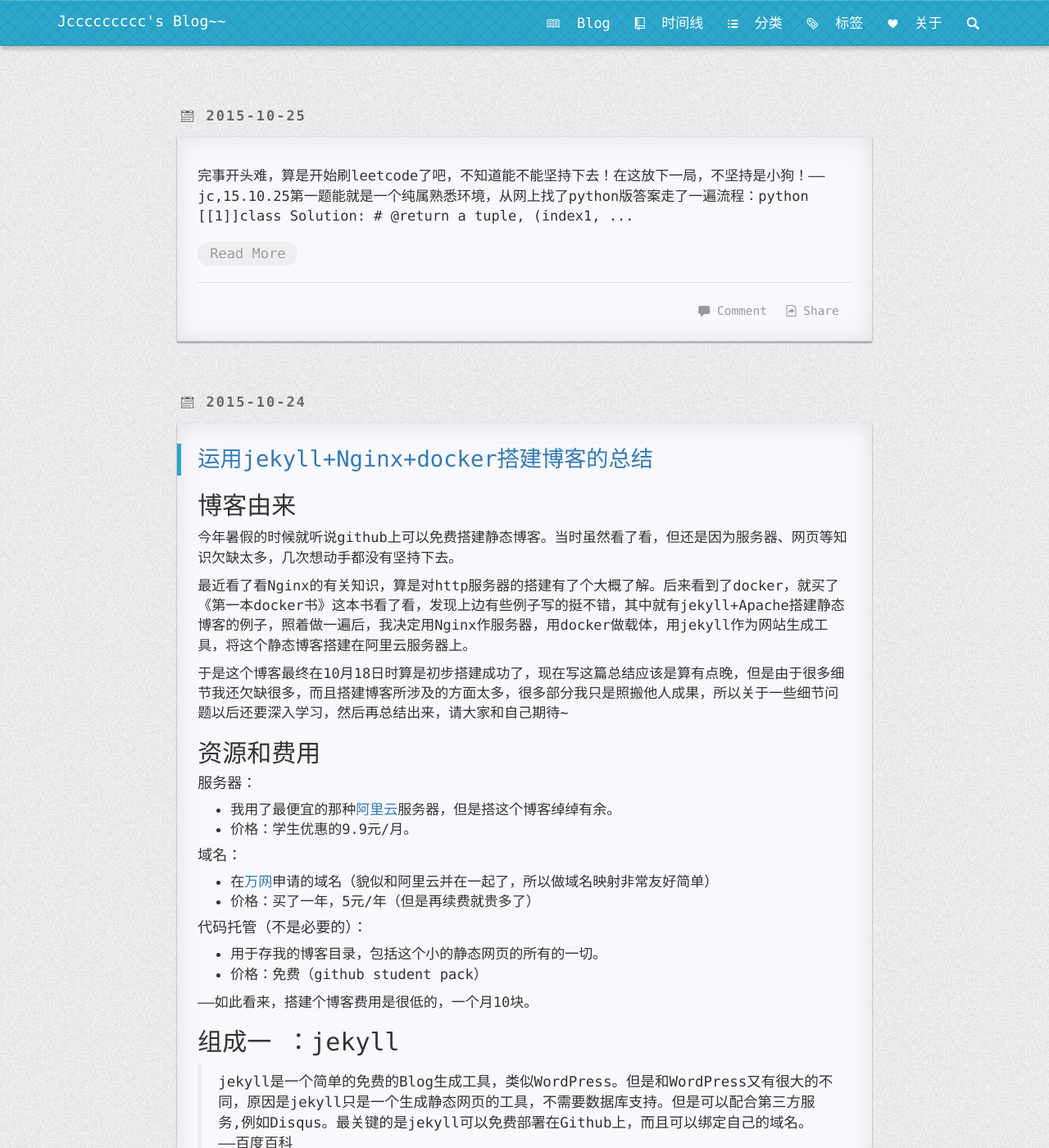
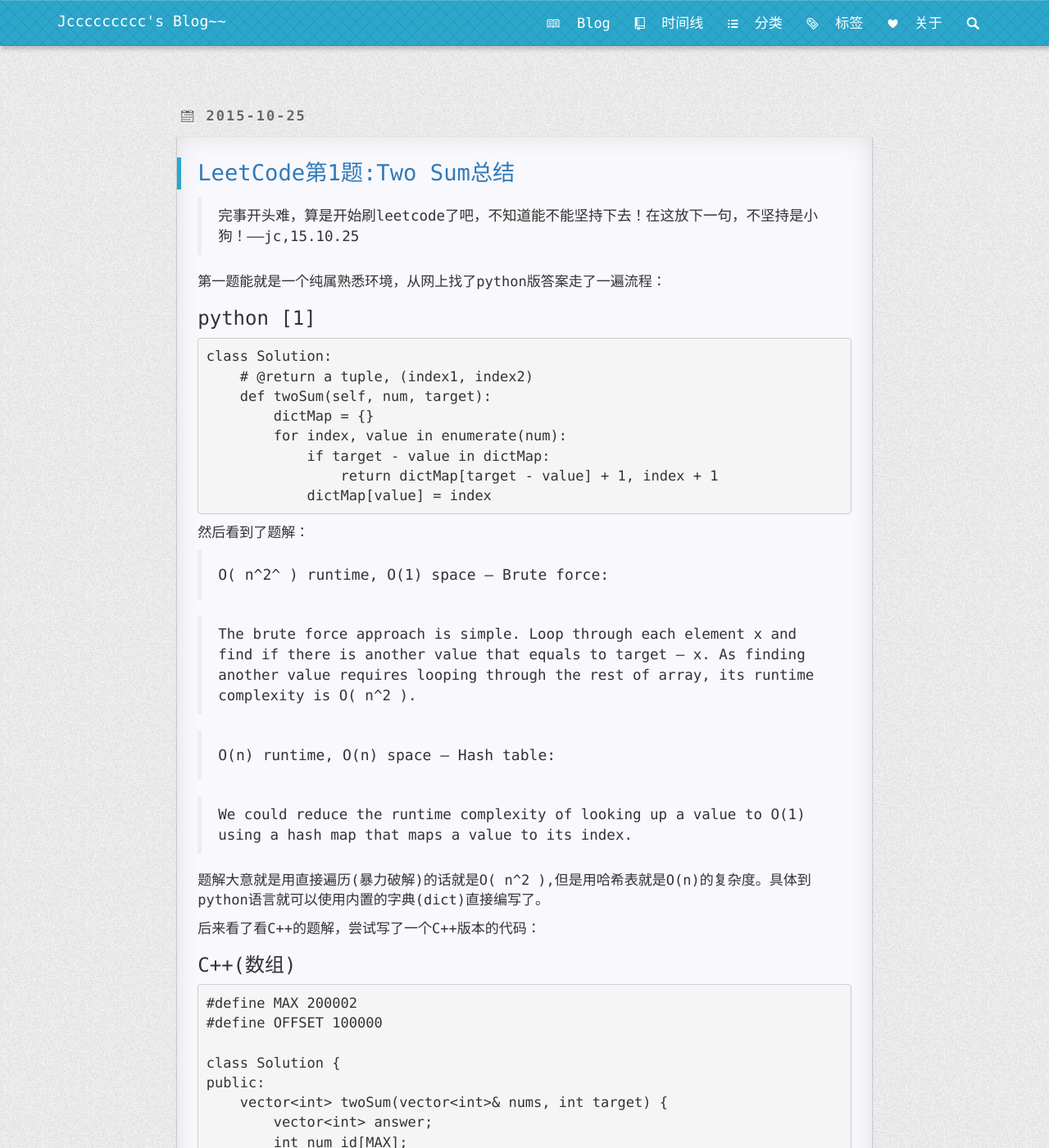
Before and after one commit to zhangjaycee/blog, a Jekyll site: the page built from index.html, in a window 1280 px wide and 1400 px high. Shown: the whole window at 82% size. Built offline with Jekyll 4.4.1, drawn with Linux system fonts in a browser that asks for light colours; nearby versions of some CDN libraries; Markdown is read by kramdown in place of the engine named in the settings; the list of posts is cut into pages by our own code; comment, search, counter and statistics services are not loaded; some of the changed text lies outside the part shown.

Commit message:
update a post

```diff
--- a/_posts/2015-10-25-leetcode_1_2sum.md
+++ b/_posts/2015-10-25-leetcode_1_2sum.md
@@ -1,15 +1,15 @@
 ---
 layout: post
-title: [LeetCode]第1题:Two Sum总结
+title: LeetCode第1题:Two Sum总结
 tags: leetcode 算法 map python c++
 categories: LeetCode
 ---
 
-> 完事开头难，算是开始刷leetcode了吧，不知道能不能坚持下去！在这放下一局，不坚持是小狗！——jc,15.10.25
+> 完事开头难，算是开始刷leetcode了吧，不知道能不能坚持下去！在这放下一句，不坚持是小狗！——jc,15.10.25
 
 第一题能就是一个纯属熟悉环境，从网上找了python版答案走了一遍流程：
 
-##### python [[1]]
+### python [1]
 ~~~python
 class Solution:
     # @return a tuple, (index1, index2)
@@ -22,19 +22,19 @@
 ~~~
 
 然后看到了题解：
->##### O(n^2) runtime, O(1) space – Brute force:
+>#### O( n^2^ ) runtime, O(1) space – Brute force:
 
->The brute force approach is simple. Loop through each element x and find if there is another value that equals to target – x. As finding another value requires looping through the rest of array, its runtime complexity is O(n^2).
+>The brute force approach is simple. Loop through each element x and find if there is another value that equals to target – x. As finding another value requires looping through the rest of array, its runtime complexity is O( n^2 ).
 
->##### O(n) runtime, O(n) space – Hash table:
+>#### O(n) runtime, O(n) space – Hash table:
 
 >We could reduce the runtime complexity of looking up a value to O(1) using a hash map that maps a value to its index.
 
-题解大意就是用直接遍历(暴力破解)的话就是O(n^2),但是用哈希表就是O(n)的复杂度。具体到python语言就可以使用内置的字典(dict)直接编写了。
+题解大意就是用直接遍历(暴力破解)的话就是O( n^2 ),但是用哈希表就是O(n)的复杂度。具体到python语言就可以使用内置的字典(dict)直接编写了。
 
 后来看了看C++的题解，尝试写了一个C++版本的代码：
 
-##### C++(数组)
+### C++(数组)
 
 ~~~cpp
 #define MAX 200002
@@ -63,7 +63,7 @@
 };
 ~~~
 
-##### C++(STL map)
+### C++(STL map)
 ~~~cpp
 class Solution {
 public:
@@ -87,7 +87,7 @@
 };
 ~~~
 
-##### Java
+### Java
 (题解答案，暂时不会java)
 ~~~java
 public int[] twoSum(int[] numbers, int target) {
@@ -103,6 +103,8 @@
 }
 ~~~
 
-参考：
+*******
 
-[[1]] http://blog.csdn.net/hcbbt/article/details/43966403  [LeetCode] 001. Two Sum (Medium) (C++/Java/Python)
+* 参考：
+
+> [1] http://blog.csdn.net/hcbbt/article/details/43966403  [LeetCode] 001. Two Sum (Medium) (C++/Java/Python)
```
